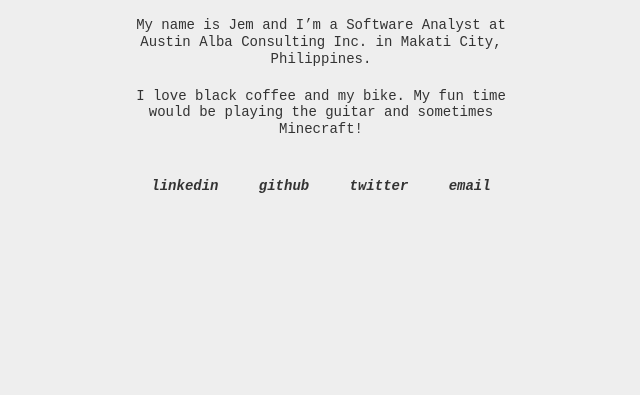
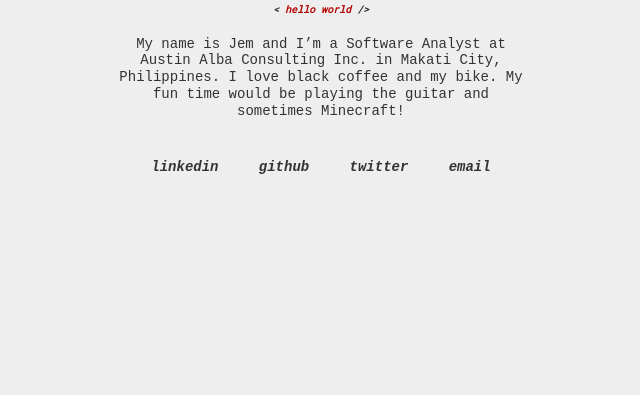
Before and after one commit to jemgaleon/jemgaleon.github.io, a website: page index.html in a window 1280 px wide. Shown: the part 405-800 px from the top of the page, without its empty margins (319-959 px from the left). Drawn offline with Linux system fonts and the light colour scheme.

Commit message:
Update content

```diff
--- a/index.html
+++ b/index.html
@@ -31,11 +31,9 @@
               </p>
               <p>
                 My name is Jem and I’m a Software Analyst at Austin Alba
-                Consulting Inc. in Makati City, Philippines.
-              </p>
-              <p>
-                I love black coffee and my bike. My fun time would be playing
-                the guitar and sometimes Minecraft!
+                Consulting Inc. in Makati City, Philippines. I love black coffee
+                and my bike. My fun time would be playing the guitar and
+                sometimes Minecraft!
               </p>
             </div>
           </div>
```
